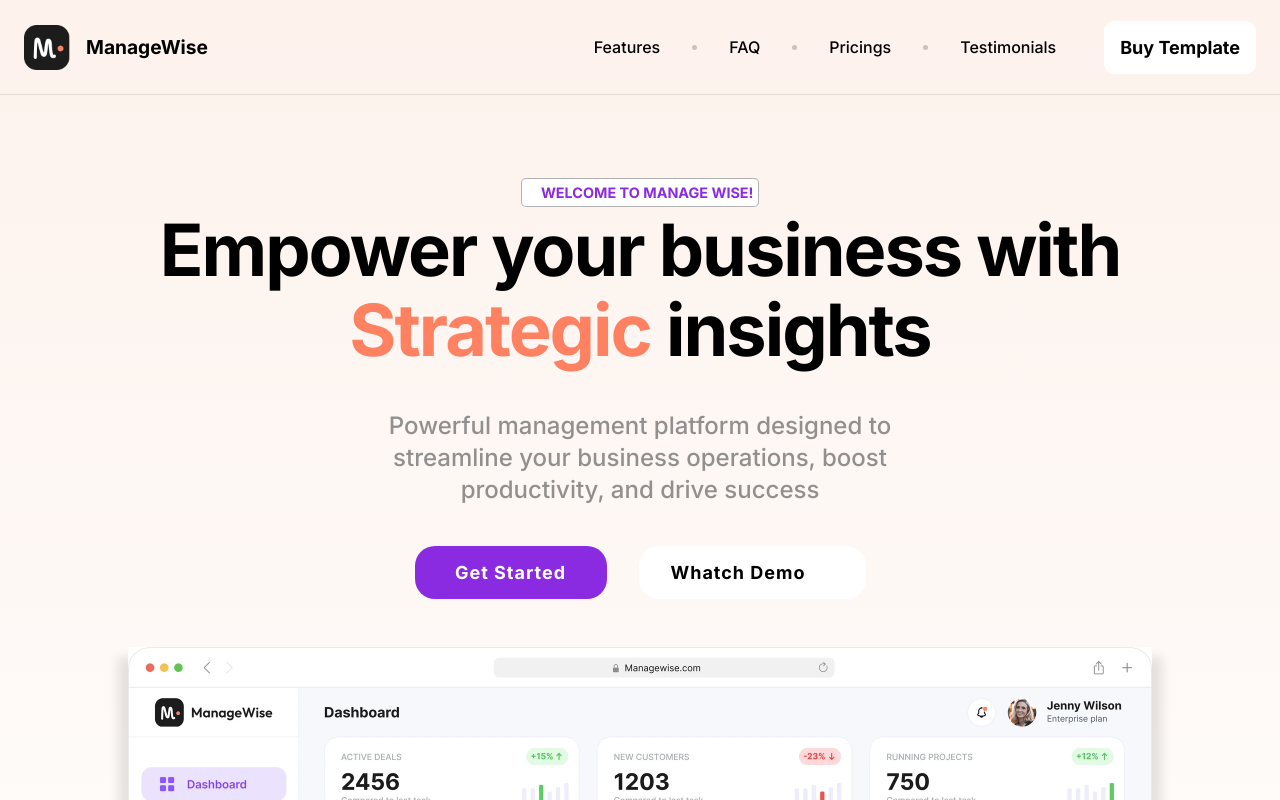
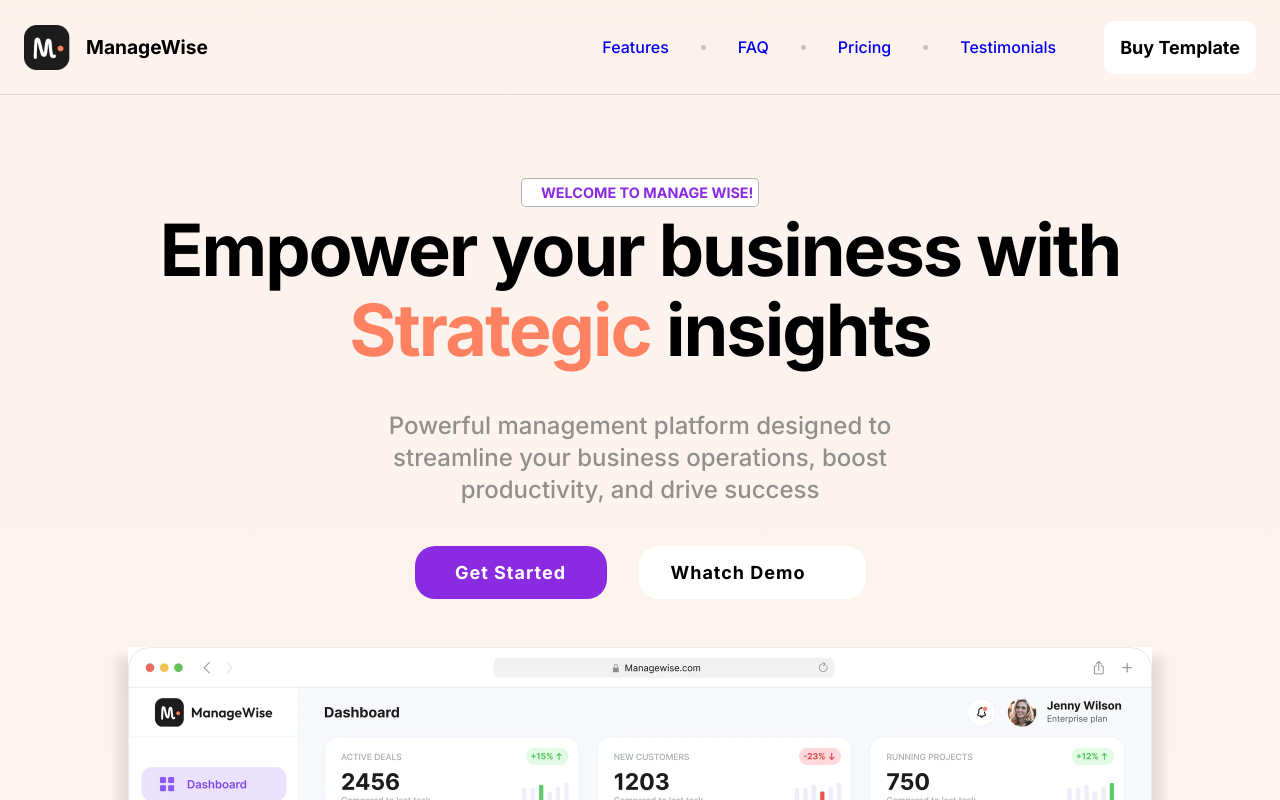
Before and after one commit to mayanknirmalkar/frontend, a React (Create React App) app in the folder client/: page / in a window 1280 px wide. Shown: the top 800 px of the page. Built offline with nearby package versions, Linux system fonts and the light colour scheme; some icons are missing.

Commit message:
Added links to nav

```diff
--- a/client/package.json
+++ b/client/package.json
@@ -9,6 +9,7 @@
     "react": "^18.2.0",
     "react-dom": "^18.2.0",
     "react-icons": "^4.12.0",
+    "react-router-dom": "^6.20.1",
     "react-scripts": "5.0.1",
     "web-vitals": "^2.1.4"
   },
--- a/client/src/App.css
+++ b/client/src/App.css
@@ -4,12 +4,3 @@ body{
     font-family: 'Inter';
     overflow-x: hidden;
 }
-
-.header{
-    background: linear-gradient(to bottom, rgb(253, 242, 236) 0%, white 100%);
-
-}
-
-.footer{
-    background: linear-gradient(to bottom, white 0%, rgb(253, 242, 236) 100%);
-}
--- a/client/src/App.js
+++ b/client/src/App.js
@@ -1,30 +1,14 @@
 import Navbar from "./components/Navbar";
 import "./App.css";
-import Header1 from "./components/Header1";
-import Header2 from "./components/Header2";
-import Body from "./components/Body";
-import Faq from "./components/Faq";
-import Pricing from "./components/Pricing";
-import Footer from "./components/Footer";
+
 
 
 function App() {
   return (
 
-      <>
 
-        <div className="header">
         <Navbar/>
-        <Header1/>
-        </div>
-        <Header2/>
-        <Body/>
-        <Faq/>
-        <Pricing/>
-        <div className="footer">
-        <Footer/>
-        </div>
-      </>
+
 
   );
 }
--- a/client/src/components/Header2.jsx
+++ b/client/src/components/Header2.jsx
@@ -9,7 +9,7 @@ import ScrollAnimation from "./ScrollAnimation";
 
 const Header2 = () => {
   return (
-        <div className="inclusive-header2">
+        <div className="inclusive-header2" >
 
             <div className="header2-wrapper">
 
--- a/client/src/components/Navbar.jsx
+++ b/client/src/components/Navbar.jsx
@@ -3,6 +3,13 @@ import logo from "../assets/logo.webp"
 import { GiHamburgerMenu } from "react-icons/gi";
 import { useState } from "react";
 import { RxCross1 } from "react-icons/rx";
+import Header1 from "./Header1.jsx";
+import Header2 from "./Header2.jsx";
+import Body from "./Body";
+import Faq from "./Faq";
+import Pricing from "./Pricing";
+import Footer from "./Footer";
+
 
 //Navbar of the website
 const Navbar = () => {
@@ -10,6 +17,8 @@ const Navbar = () => {
   const [hamburgerShow, setHamburgurShow] = useState(false);
   return (
     <>
+    <div className="header">
+
     { hamburgerShow ?
 
 
@@ -30,23 +39,23 @@ const Navbar = () => {
 
 
                 <div className="nav-option-duplicate">
-                  Features
+                  <a href="#features">Features</a>
 
                 </div>
 
                 <div className="nav-option-duplicate">
-                  FAQ
+                <a href="#faq">FAQ</a>
 
                 </div>
 
                 <div className="nav-option-duplicate">
-                  Pricings
+                <a href="#pricing">Pricing</a>
 
                 </div>
 
 
                 <div className="nav-option-duplicate">
-                  Testimonials
+                <a href="#testimonials">Testimonials</a>
                   </div>
                 <div className="nav-btn-duplicate">
                 Buy Template
@@ -76,23 +85,23 @@ const Navbar = () => {
 
 
                 <div className="nav-option1">
-                  Features
+                <a href="#features">Features</a>
                   <span className="dot"></span>
                 </div>
 
                 <div className="nav-option2">
-                  FAQ
+                <a href="#faq">FAQ</a>
                   <span className="dot"></span>
                 </div>
 
                 <div className="nav-option3">
-                  Pricings
+                <a href="#pricing">Pricing</a>
                   <span className="dot"></span>
                 </div>
 
 
                 <div className="nav-option4">
-                  Testimonials
+                <a href="#testimonials">Testimonials</a>
                   </div>
                 <div className="nav-btn">
                 Buy Template
@@ -104,7 +113,24 @@ const Navbar = () => {
         </div>
     </div>
     }
+    <Header1/>
+    <section id="features">
+      <Header2/>
+    </section>
+    </div>
 
+    <Body/>
+    <section id="faq">
+      <Faq/>
+    </section>
+    <section id="pricing">
+      <Pricing/>
+    </section>
+    <div className="footer">
+    <section id="testimonials">
+      <Footer/>
+    </section>
+    </div>
     </>
   )
 }
--- a/client/src/styles/Navbar.css
+++ b/client/src/styles/Navbar.css
@@ -1,4 +1,16 @@
+.header{
+    background: linear-gradient(to bottom, rgb(253, 242, 236) 0%, white 100%);
 
+}
+
+.footer{
+    background: linear-gradient(to bottom, white 0%, rgb(253, 242, 236) 100%);
+}
+
+
+a{
+    text-decoration: none;
+}
 
 .inclusive-nav{
         padding:16px 24px;
```
Also changed, not shown: 1 other file (tests, documents, lock files or other folders).
